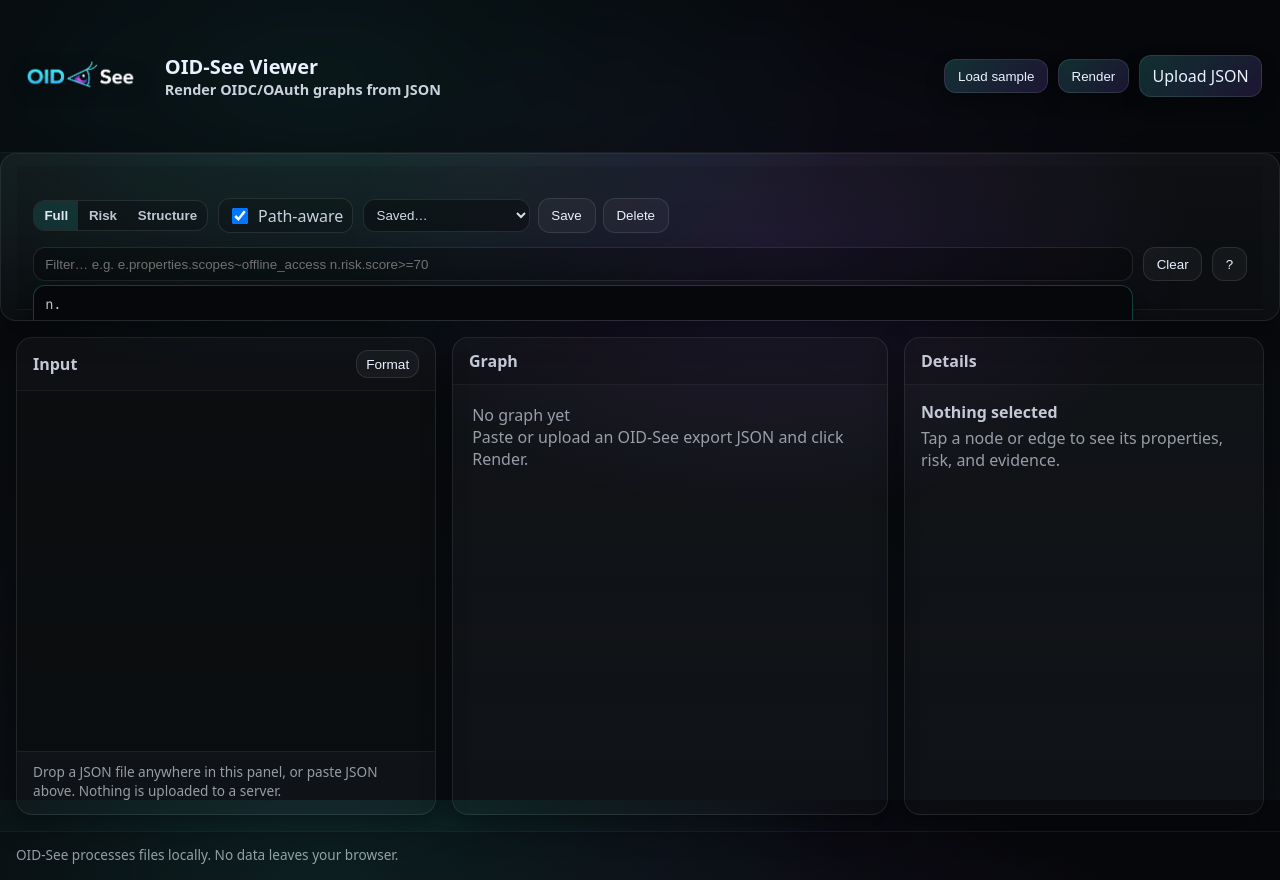
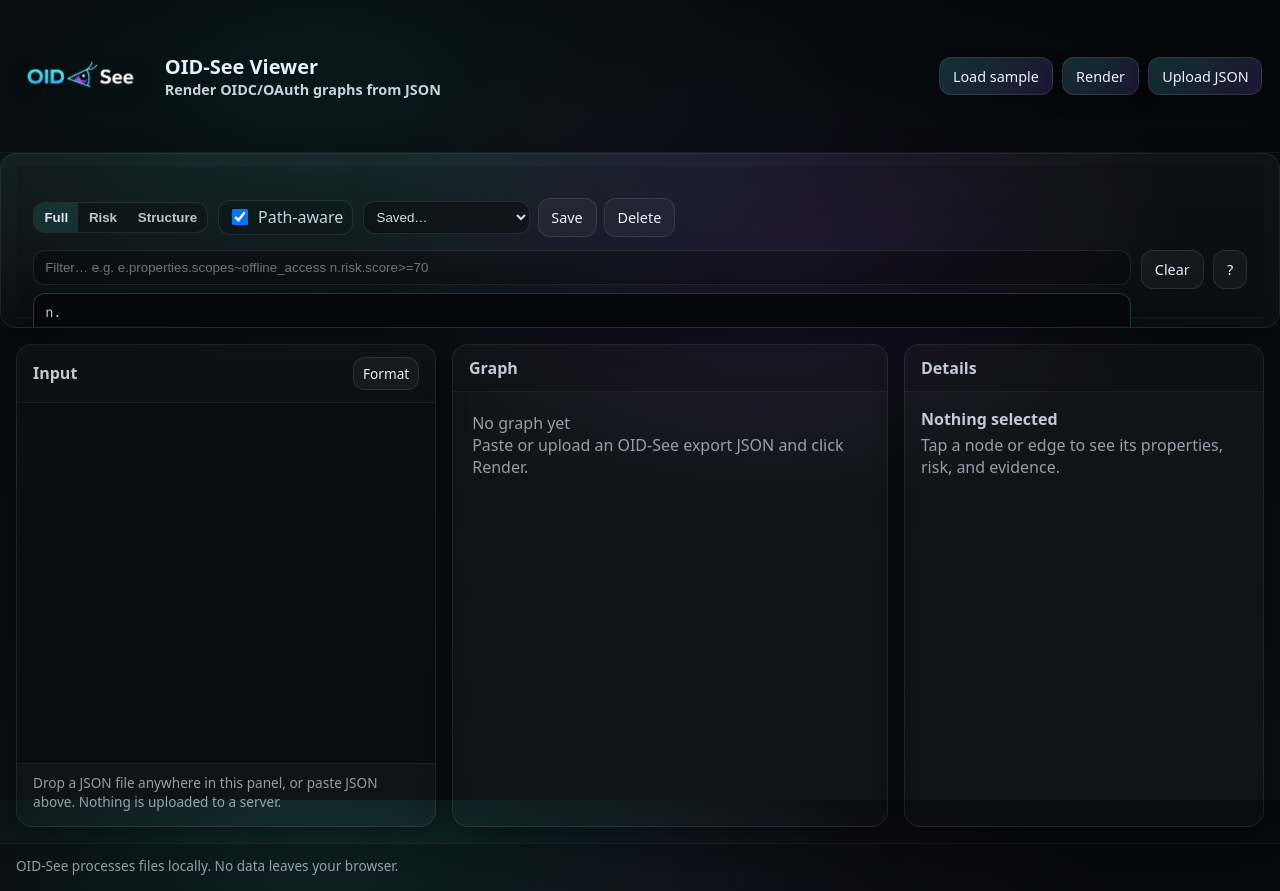
Before and after one commit to OID-See/OID-See, a React (Vite) app: page / in a window 1280 px wide. Built offline with nearby package versions, Linux system fonts and the light colour scheme.

Commit message:
topbar button tsx and css tweaks for consistent styling

```diff
--- a/src/App.tsx
+++ b/src/App.tsx
@@ -1,4 +1,3 @@
-
 import { useEffect, useMemo, useState } from 'react'
 import { GraphCanvas, Selection } from './components/GraphCanvas'
 import { toVisData, VisData } from './adapters/toVisData'
@@ -32,7 +31,6 @@
       }
     }
 
-    // On first load (empty storage), add presets
     if (arr.length === 0) {
       arr = PRESET_QUERIES
       saveSaved(arr)
@@ -170,7 +168,7 @@
   }, [])
 
   const placeholder = useMemo(() => {
-    return `Paste an OID-See export (oidsee-graph v1.x) here…\n\nTip: Click “Load sample” to see the expected shape.`
+    return `Paste an OID-See export (oidsee-graph v1.x) here…\n\nTip: Click "Load sample" to see the expected shape.`
   }, [])
 
   async function readFile(file: File) {
@@ -267,7 +265,7 @@
 
         <div className="topbar__actions">
           <button
-            className="btn"
+            className="btn file"
             onClick={() => {
               const pretty = JSON.stringify(sampleObj, null, 2)
               setRaw(pretty)
@@ -276,13 +274,14 @@
           >
             Load sample
           </button>
-          <button className="btn" onClick={() => render(raw)}>
+          <button className="btn file" onClick={() => render(raw)}>
             Render
           </button>
 
           <label className="btn file">
             <input
               type="file"
+              hidden
               accept="application/json,.json"
               onChange={(e) => {
                 const file = e.target.files?.[0]
--- a/src/theme.css
+++ b/src/theme.css
@@ -1,4 +1,3 @@
-
 :root{
   --bg0:#06080B;
   --bg1:#0B0E12;
@@ -57,7 +56,24 @@
   border-radius: 12px;
   cursor: pointer;
   box-shadow: 0 8px 18px rgba(0,0,0,0.28);
+
+  /* Consistency Fixes */
+  display: inline-flex;
+  align-items: center;
+  justify-content: center;
+  font-family: inherit;
+  font-size: 0.9rem;
+  transition: filter 0.2s ease, transform 0.1s ease;
 }
+
+.btn:hover {
+  filter: brightness(1.15);
+}
+
+.btn:active {
+  transform: scale(0.98);
+}
+
 .btn--ghost{
   background: rgba(255,255,255,0.04);
   border-color: rgba(255,255,255,0.10);
```
